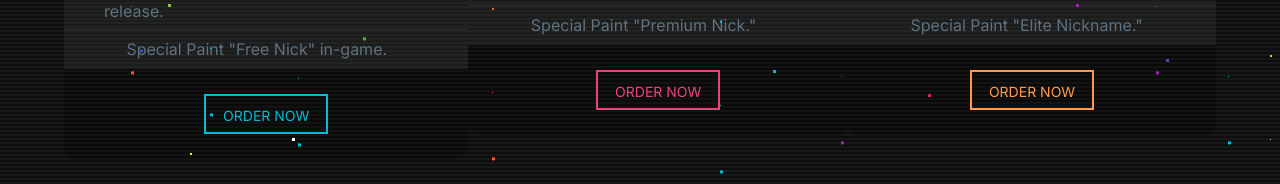
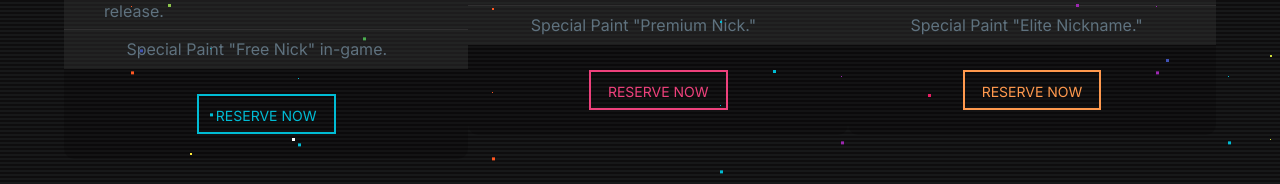
Before and after one commit to ArcadeW/cybertankz, a Next.js app: page / in a window 1280 px wide. Shown: the part 1216-1400 px from the top of the page. Built offline with nearby package versions, Linux system fonts and the light colour scheme; a web font is replaced by a local one.

Commit message:
Update page.tsx

```diff
--- a/src/app/page.tsx
+++ b/src/app/page.tsx
@@ -63,7 +63,7 @@ export default function Home() {
           <figure className="pricing-row"><span>Special Paint "Free Nick" in-game.</span></figure>
           <div className="pricing-footer">
             <div className="gem-button-container gem-button-position-center">
-              <a href="#" className="gem-button gem-green">order now</a>
+              <a href="#" className="gem-button gem-green">reserve now</a>
             </div>
           </div>
         </div>
@@ -84,7 +84,7 @@ export default function Home() {
           <figure className="pricing-row">Special Paint "Premium Nick."</figure>
           <div className="pricing-footer">
             <div className="gem-button-container gem-button-position-center">
-              <a href="#" className="gem-button gem-orange">order now</a>
+              <a href="#" className="gem-button gem-orange">reserve now</a>
             </div>
           </div>
         </div>
@@ -105,7 +105,7 @@ export default function Home() {
           <figure className="pricing-row">Special Paint "Elite Nickname."</figure>
           <div className="pricing-footer">
             <div className="gem-button-container gem-button-position-center">
-              <a href="#" className="gem-button gem-yellow">order now</a>
+              <a href="#" className="gem-button gem-yellow">reserve now</a>
             </div>
           </div>
         </div>
```
